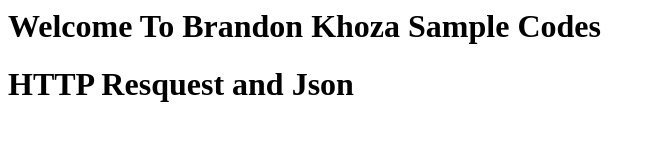
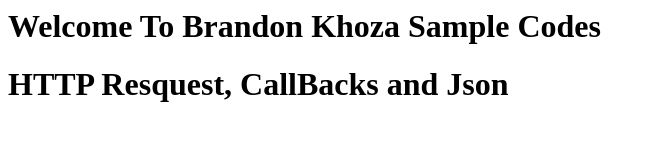
Before and after one commit to tshidisobrandonkhoza/js-async-skeleton, a website: page index.html in a window 1280 px wide. Shown: the whole page, without its empty margins (0-655 px from the left). Drawn offline with Linux system fonts and the light colour scheme; no server answers.

Commit message:
HTTP Request, CallBack Function & Json 2

```diff
--- a/index.html
+++ b/index.html
@@ -6,7 +6,7 @@
 </head>
 <body>
     <h1>Welcome To Brandon Khoza Sample Codes</h1>
-    <h1>HTTP Resquest and Json</h1>
+    <h1>HTTP Resquest, CallBacks and Json</h1>
     <script src="index.js"></script>
 </body>
 </html>
--- a/index.js
+++ b/index.js
@@ -10,6 +10,8 @@
 
 //making code reusable - (receive resouces as url ,receives a callback function as an argument)
 const getRequestData = (resources, cBack) => {
+
+    //XHR Object
     const request = new XMLHttpRequest();
 
     // request.addEventListener('readystatechange', () => {
```
